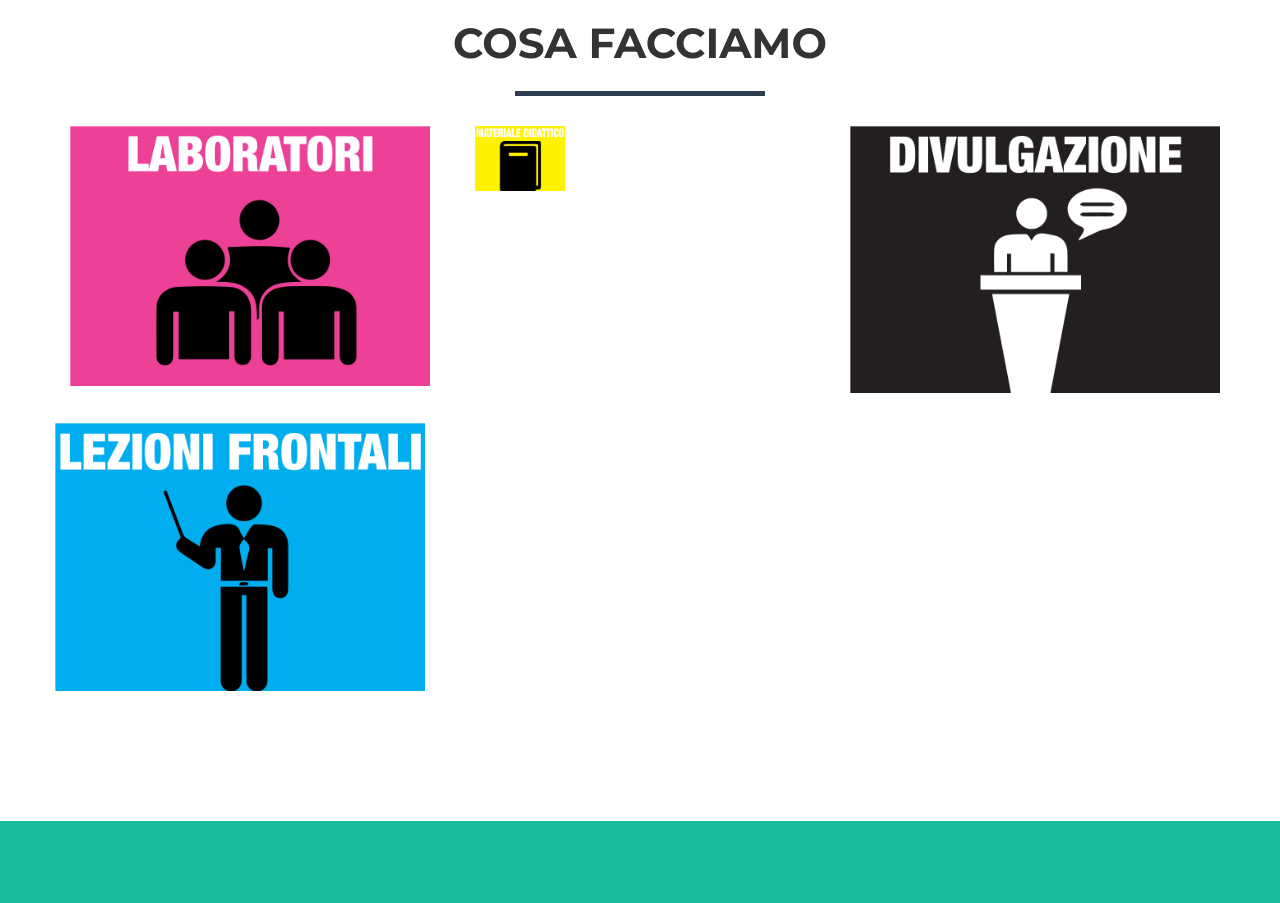
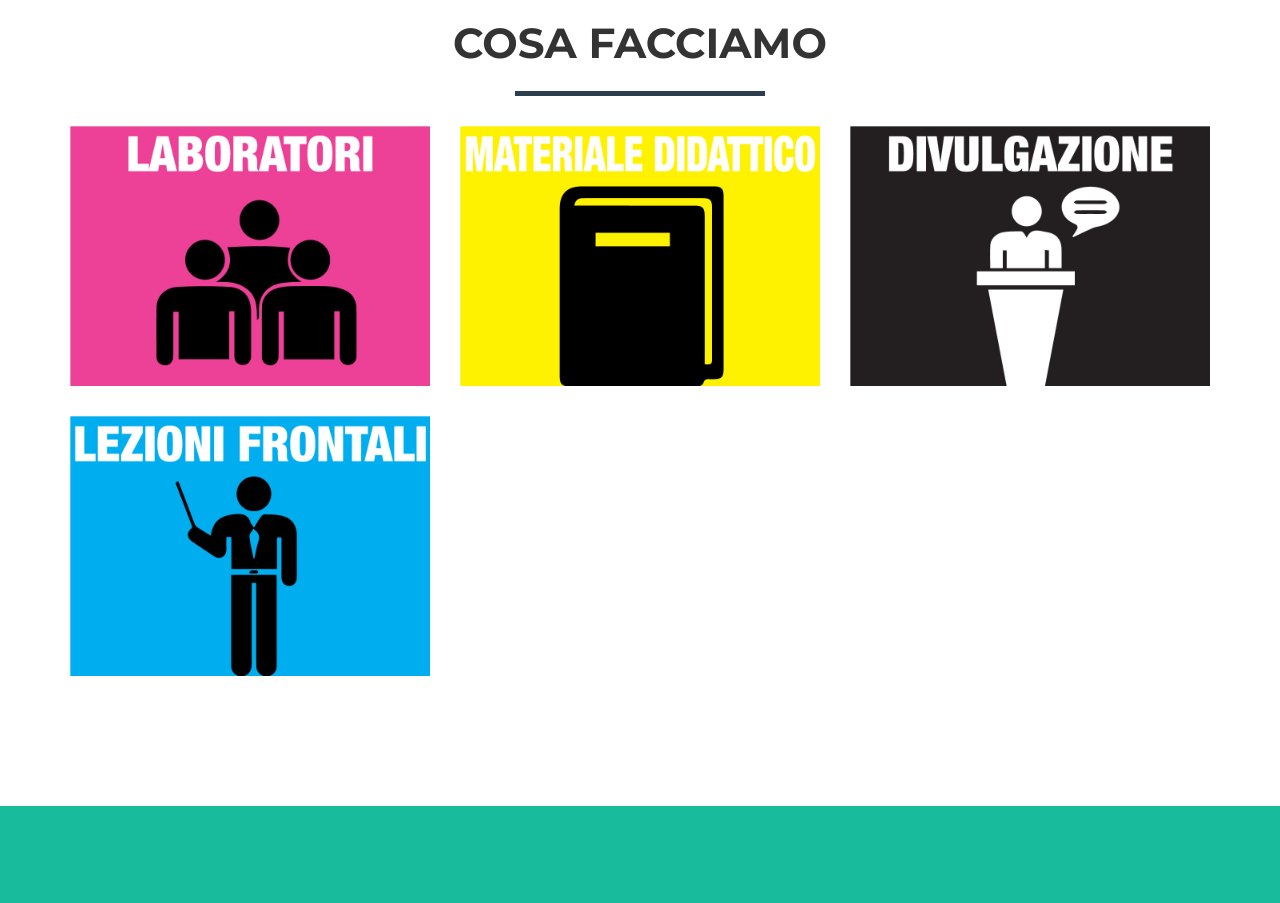
Before and after one commit to factcheckersit/website, a website: page index.html in a window 1280 px wide. Shown: the part 840-1743 px from the top of the page. Drawn offline with nearby package versions, Linux system fonts and the light colour scheme.

Commit message:
Update index.html

```diff
--- a/index.html
+++ b/index.html
@@ -82,7 +82,7 @@
         </div>
     </header>
 
-    <!-- Portfolio Grid Section -->
+     <!-- Portfolio Grid Section -->
     <section id="portfolio">
         <div class="container">
             <div class="row">
@@ -101,7 +101,7 @@
                         </div>
                         <img src="img/portfolio/laboratori1.jpg" class="img-responsive" alt="">
                     </a>
-                    </div>
+                </div>
                 <div class="col-sm-4 portfolio-item">
                     <a href="#portfolioModal2" class="portfolio-link" data-toggle="modal">
                         <div class="caption">
@@ -109,12 +109,9 @@
                                 <i class="fa fa-search-plus fa-3x"></i>
                             </div>
                         </div>
-                     <div class="col-sm-4 portfolio-item">
                         <img src="img/portfolio/materiale1.jpg" class="img-responsive" alt="">
                     </a>
                 </div>
-            </div>
-            <div class="row">
                 <div class="col-sm-4 portfolio-item">
                     <a href="#portfolioModal4" class="portfolio-link" data-toggle="modal">
                         <div class="caption">
```
